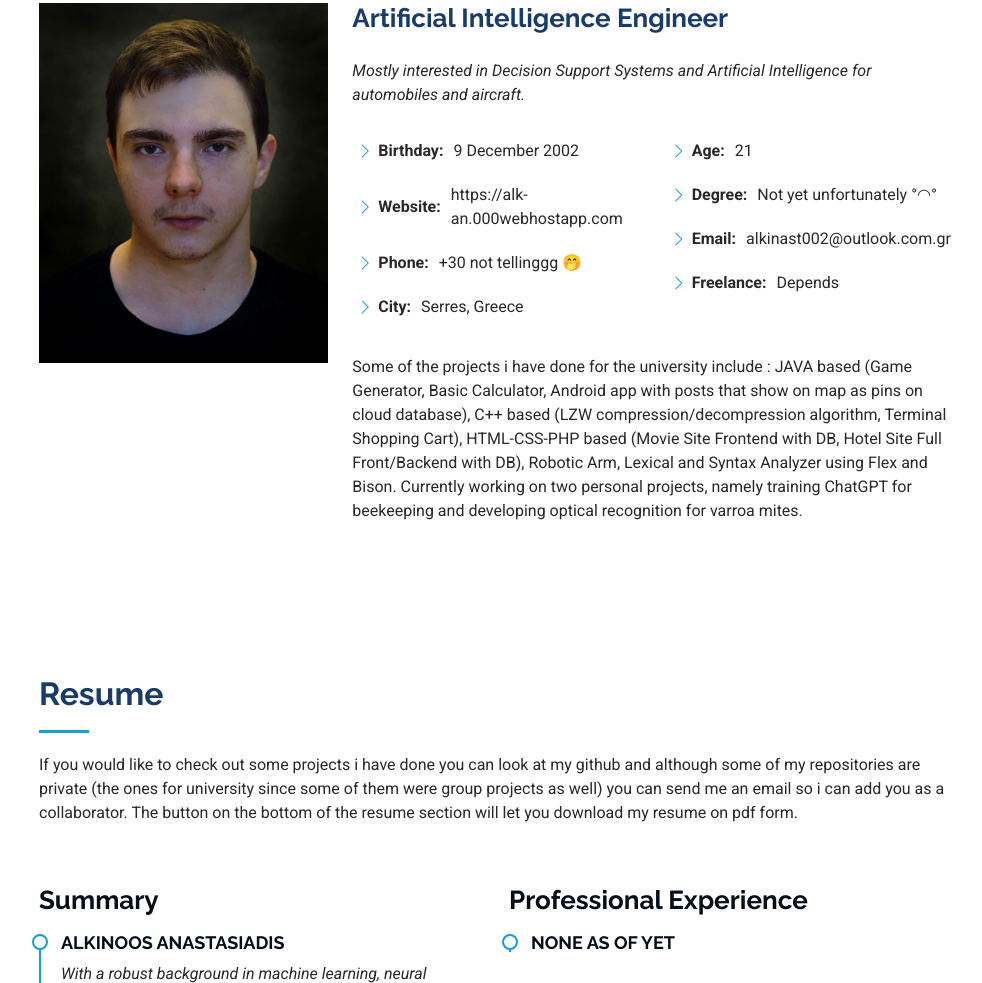
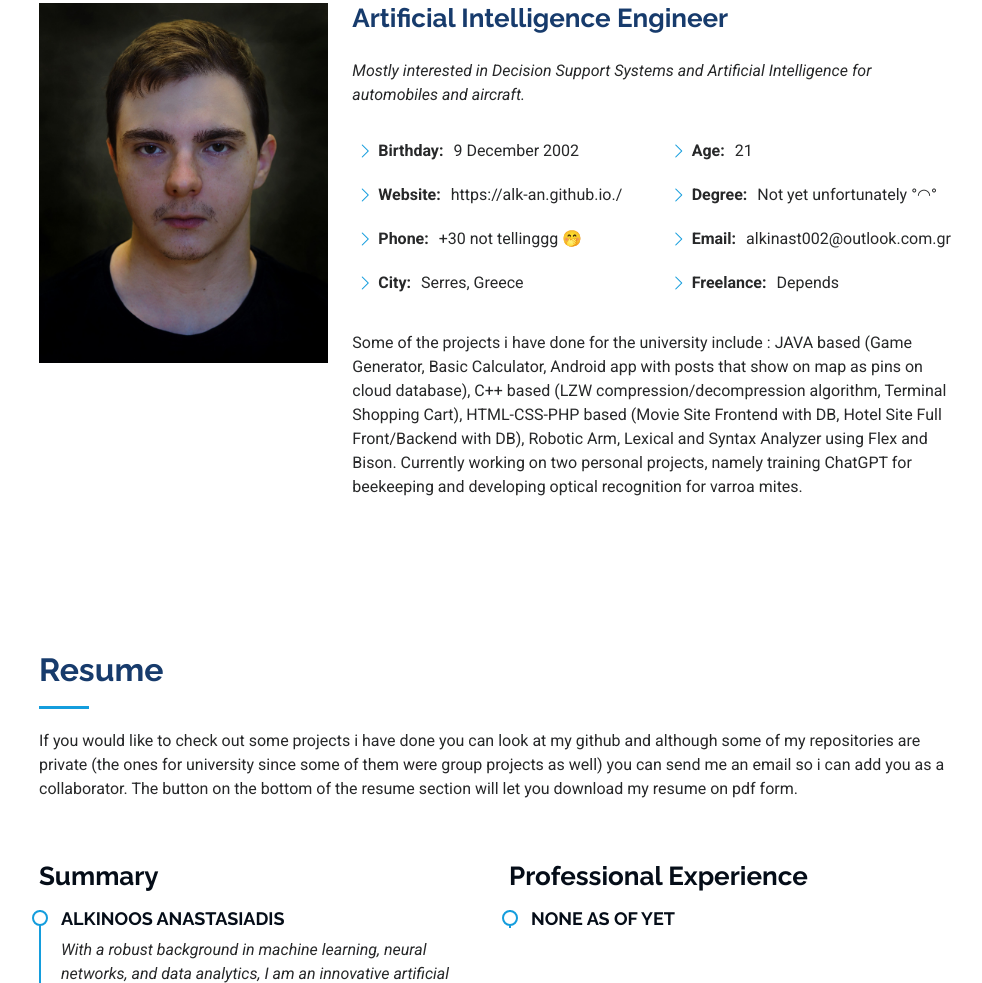
Before and after one commit to alk-an/alk-an.github.io, a plain HTML site: page index.html in a window 1280 px wide. Shown: the part 1067-2050 px from the top of the page, without its empty margins (293-1275 px from the left). Drawn offline with nearby package versions, Linux system fonts and the light colour scheme.

Commit message:
Update index.html
update site

```diff
--- a/index.html
+++ b/index.html
@@ -110,7 +110,7 @@
               <div class="col-lg-6">
                 <ul>
                   <li><i class="bi bi-chevron-right"></i> <strong>Birthday:</strong> <span>9 December 2002</span></li>
-                  <li><i class="bi bi-chevron-right"></i> <strong>Website:</strong> <span>https://alk-an.000webhostapp.com</span></li>
+                  <li><i class="bi bi-chevron-right"></i> <strong>Website:</strong> <span>https://alk-an.github.io./</span></li>
                   <li><i class="bi bi-chevron-right"></i> <strong>Phone:</strong> <span>+30 not tellinggg 🤭</span></li>
                   <li><i class="bi bi-chevron-right"></i> <strong>City:</strong> <span>Serres, Greece</span></li>
                 </ul>
```
